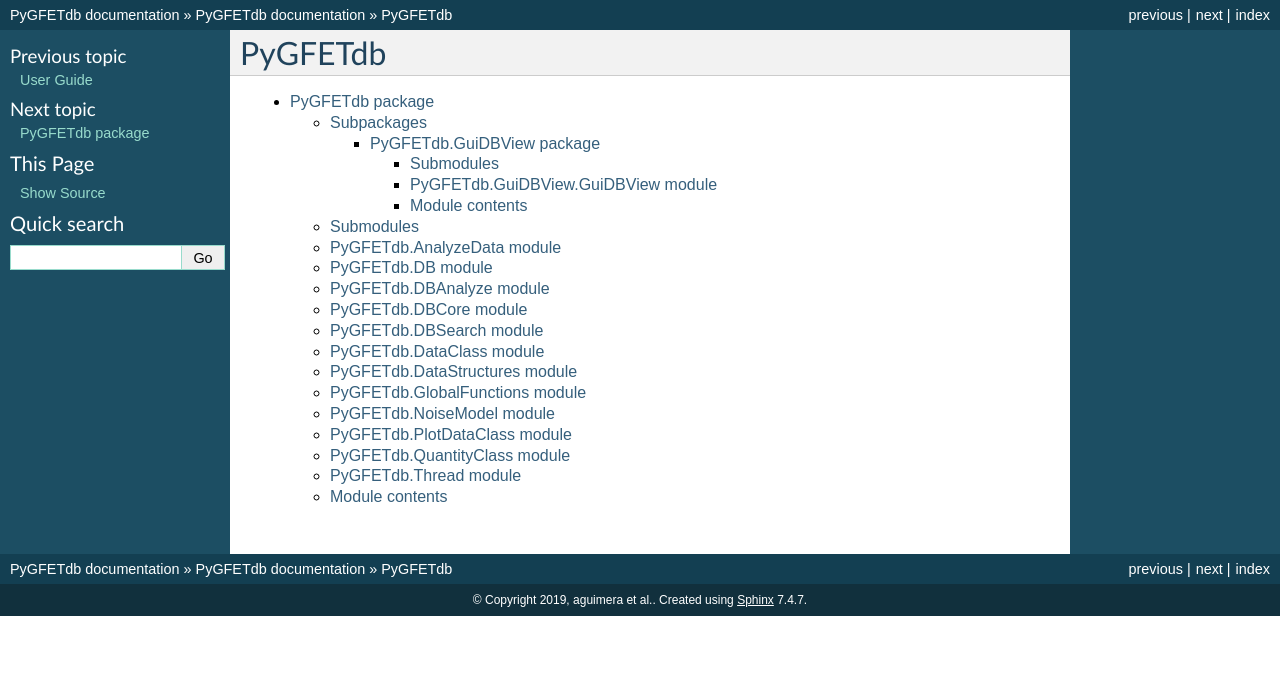
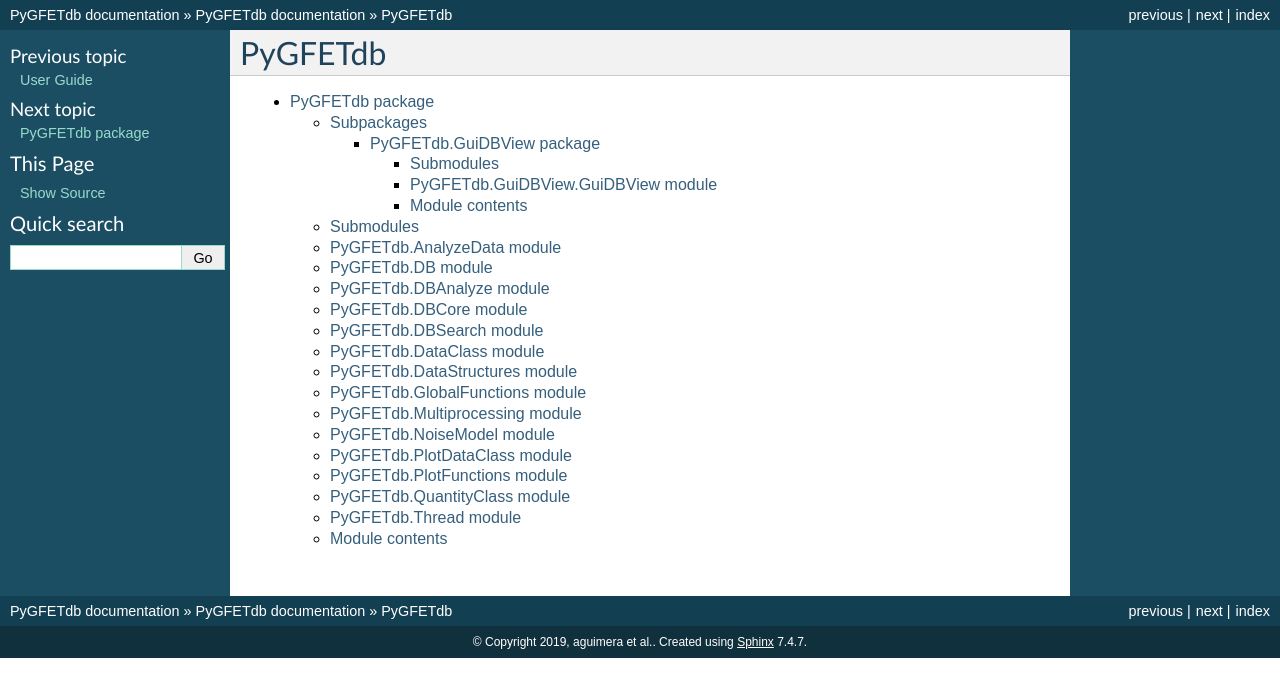
Before and after one commit to aguimera/PyGFETdb, a Sphinx documentation site: the page built from docs/modules.rst, in a window 1280 px wide. Shown: the top 697 px of the page. Built offline with Sphinx 7.4.7, drawn with Linux system fonts in a browser that asks for light colours.

Commit message:
Documentation

```diff
--- a/docs/PyGFETdb.rst
+++ b/docs/PyGFETdb.rst
@@ -75,6 +75,14 @@ PyGFETdb.GlobalFunctions module
    :undoc-members:
    :show-inheritance:
 
+PyGFETdb.Multiprocessing module
+-------------------------------
+
+.. automodule:: PyGFETdb.Multiprocessing
+   :members:
+   :undoc-members:
+   :show-inheritance:
+
 PyGFETdb.NoiseModel module
 --------------------------
 
@@ -87,6 +95,14 @@ PyGFETdb.PlotDataClass module
 -----------------------------
 
 .. automodule:: PyGFETdb.PlotDataClass
+   :members:
+   :undoc-members:
+   :show-inheritance:
+
+PyGFETdb.PlotFunctions module
+-----------------------------
+
+.. automodule:: PyGFETdb.PlotFunctions
    :members:
    :undoc-members:
    :show-inheritance:
```
